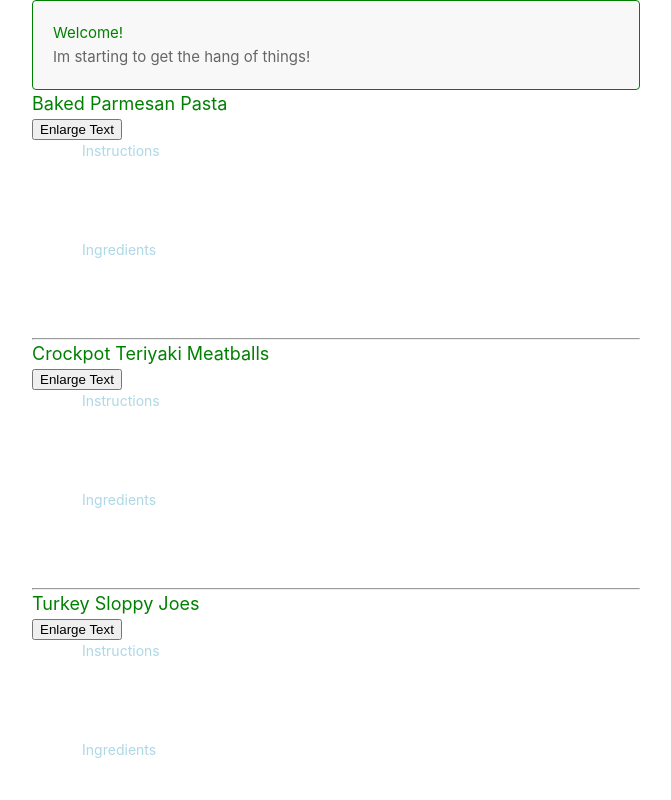
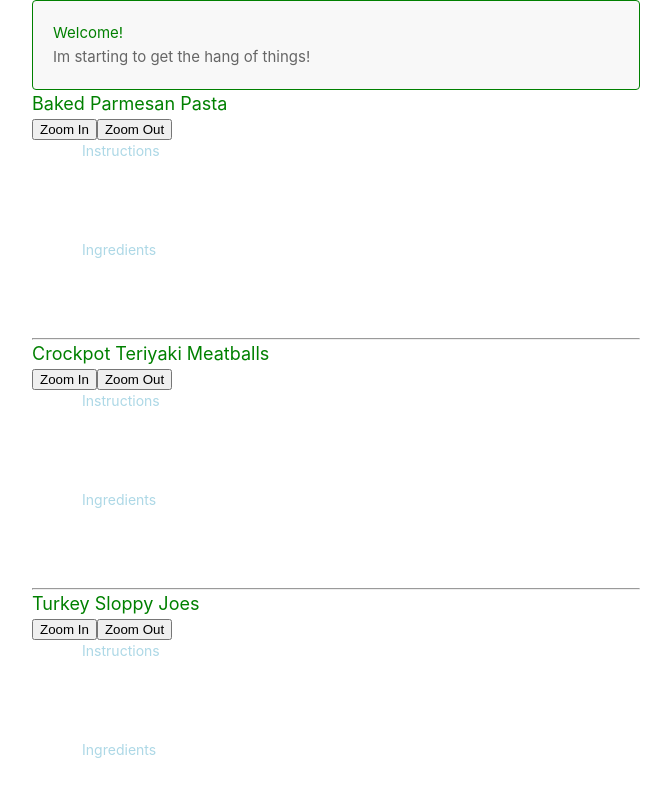
Before and after one commit to DaveAigbe/vue-test-proj, a Vue app: page / in a window 1280 px wide. Shown: the top 800 px of the page, without its empty margins (0-671 px from the left). Built offline with nearby package versions, Linux system fonts and the light colour scheme.

Commit message:
- Added reduce button - Used event arguments to pass up value that will be caught

```diff
--- a/src/App.vue
+++ b/src/App.vue
@@ -91,7 +91,7 @@ const buttonText = ref('')
   <main>
     <GreetingBox>Im starting to get the hang of things!</GreetingBox>
     <div :style="{fontSize: recipeFontSize + 'px'}">
-      <RecipeItem v-for="item in recipes" v-bind="item"  :key="item.id" @enlarge-text="recipeFontSize += 0.1"/>
+      <RecipeItem v-for="item in recipes" v-bind="item"  :key="item.id" @enlarge-text="(n) => recipeFontSize += n" @reduce-text="(n) => recipeFontSize -= n"/>
     </div>
     <!-- <input v-model="buttonText"> -->
     <!-- <ButtonElement :title="buttonText"/> -->
--- a/src/components/RecipeItem.vue
+++ b/src/components/RecipeItem.vue
@@ -1,6 +1,8 @@
 <template>
     <div class="card">
-        <h2>{{props.title}}</h2><button @click="increaseFontSize">Enlarge Text</button>
+        <h2>{{props.title}}</h2>
+        <button @click="() => increaseFontSize(1)">Zoom In</button>
+        <button @click="() => decreaseFontSize(1)">Zoom Out</button>
         <div class="card-info">
             <h3>Instructions</h3>
             <p>{{props.instructions}}</p>
@@ -26,11 +28,15 @@
         ingredients:  Array
     })
 
-    const emit = defineEmits(['enlarge-text'])
+    const emit = defineEmits(['enlarge-text', 'reduce-text'])
 
 
-    function increaseFontSize() {
-        emit('enlarge-text')
+    function increaseFontSize(val) {
+        emit('enlarge-text', val)
+    }
+
+    function decreaseFontSize(val) {
+        emit('reduce-text', val)
     }
 
 </script>
```
Also changed, not shown: src/components/LoginBox.vue (added, +15 -0 lines).
